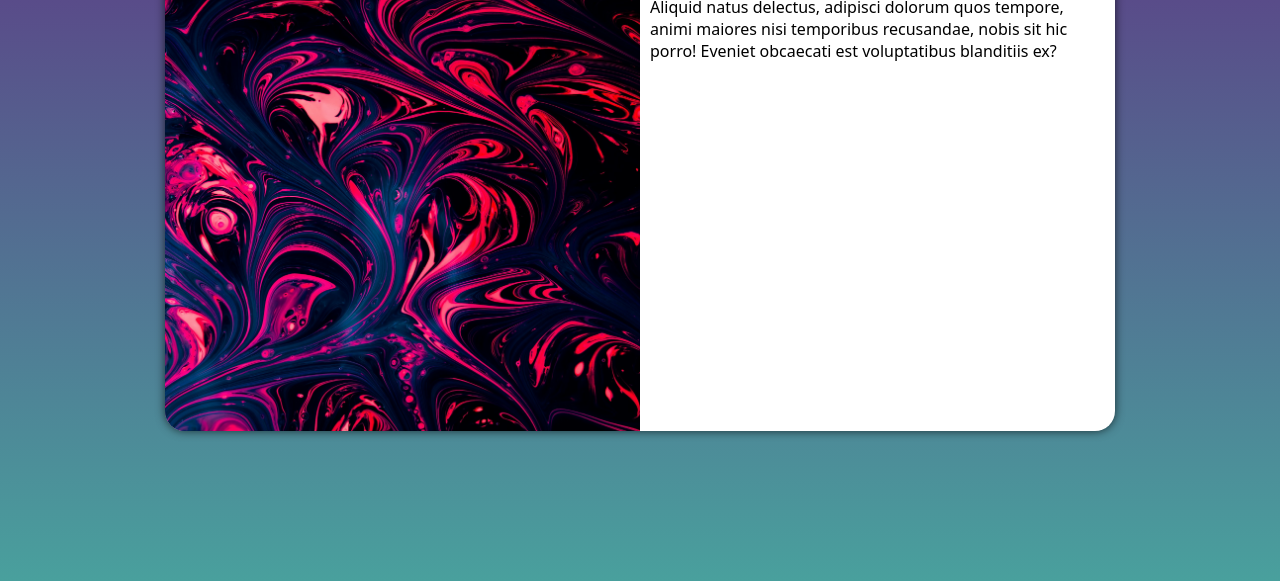
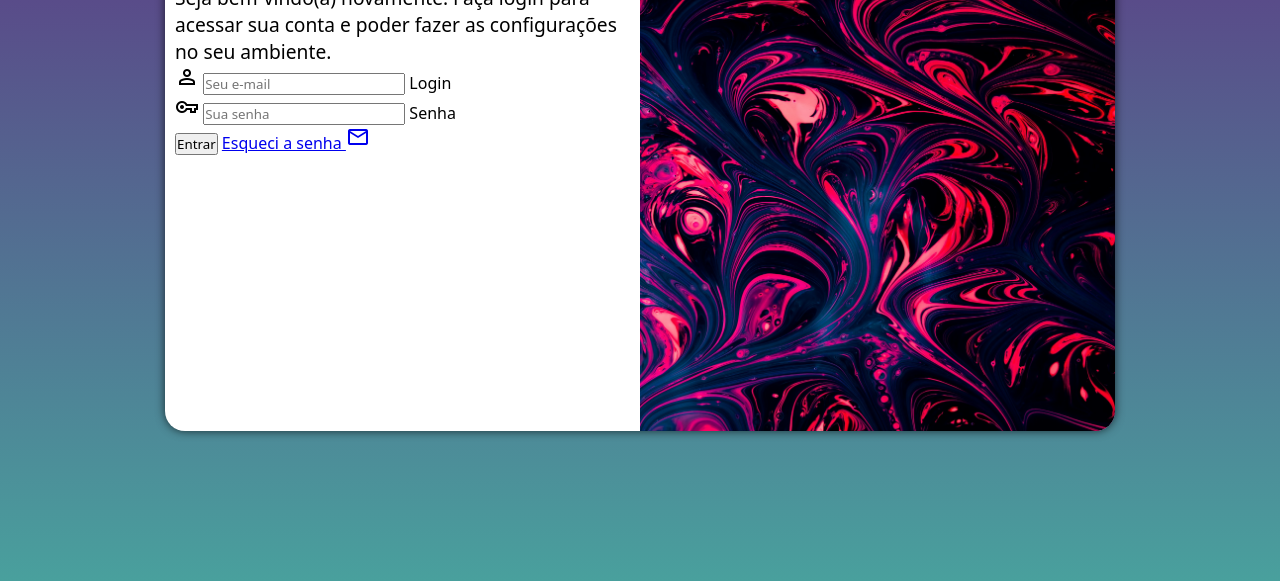
Before and after one commit to MDSquall/projeto-login, a plain HTML site: page index.html in a window 1280 px wide. Shown: the part 219-800 px from the top of the page. Drawn offline with nearby package versions, Linux system fonts and the light colour scheme.

Commit message:
adicionei o formulario

```diff
--- a/estilos/media-query.css
+++ b/estilos/media-query.css
@@ -31,13 +31,21 @@
     }
 
     section#login > div#imagem {
-        float: left;
+        float: right;
         width: 50%;
         height: 100%;
     }
 
     section#login > div#formulario {
-        float: right;
+        float: left;
         width: 50%;
     }
+
+    div#formulario > h1 {
+        font-size: 2em;
+    }
+
+    div#formulario > p {
+        font-size: 1.2em;
+    }
 }
--- a/estilos/style.css
+++ b/estilos/style.css
@@ -53,3 +53,12 @@ section#login > div#formulario {
     display: block;
     padding: 10px;
 }
+
+div#fomulario > h1 {
+    text-align: center;
+    margin-bottom: 10px;
+}
+
+div#formulario > p {
+    font-size: 0.8em;
+}
--- a/index.html
+++ b/index.html
@@ -6,6 +6,7 @@
     <title>Login</title>
     <link rel="stylesheet" href="estilos/style.css">
     <link rel="stylesheet" href="estilos/media-query.css">
+    <link href="https://fonts.googleapis.com/css2?family=Material+Symbols+Outlined" rel="stylesheet" />
 </head>
 <body>
     <main>
@@ -16,11 +17,22 @@
             <div id="formulario">
                 <h1>Login</h1>
                 <p>
-                    Lorem ipsum dolor sit, amet consectetur adipisicing elit. Aliquid natus delectus, adipisci dolorum quos tempore, animi maiores nisi temporibus recusandae, nobis sit hic porro! Eveniet obcaecati est voluptatibus blanditiis ex?
+                    Seja bem-vindo(a) novamente. Faça login para acessar sua conta e poder fazer as configurações no seu ambiente.
                 </p>
 
-                <form action="login.php" method="post">
-
+                <form action="login.php" method="post" autocomplete="on">
+                    <div class="campo">
+                        <span class="material-symbols-outlined">person</span>
+                        <input type="email" name="login" id="ilogin" placeholder="Seu e-mail" autocomplete="email">
+                        <label for="ilogin">Login</label>
+                    </div>
+                    <div class="campo">
+                        <span class="material-symbols-outlined">vpn_key</span>
+                        <input type="password" name="senha" id="isenha" placeholder="Sua senha" autocomplete="current-password" required minlength="8" maxlength="20">
+                        <label for="isenha">Senha</label>
+                    </div>
+                    <input type="submit" value="Entrar">
+                    <a href="esqueci.html">Esqueci a senha <span class="material-symbols-outlined">mail</span></a>
                 </form>
             </div>
         </section>
```
